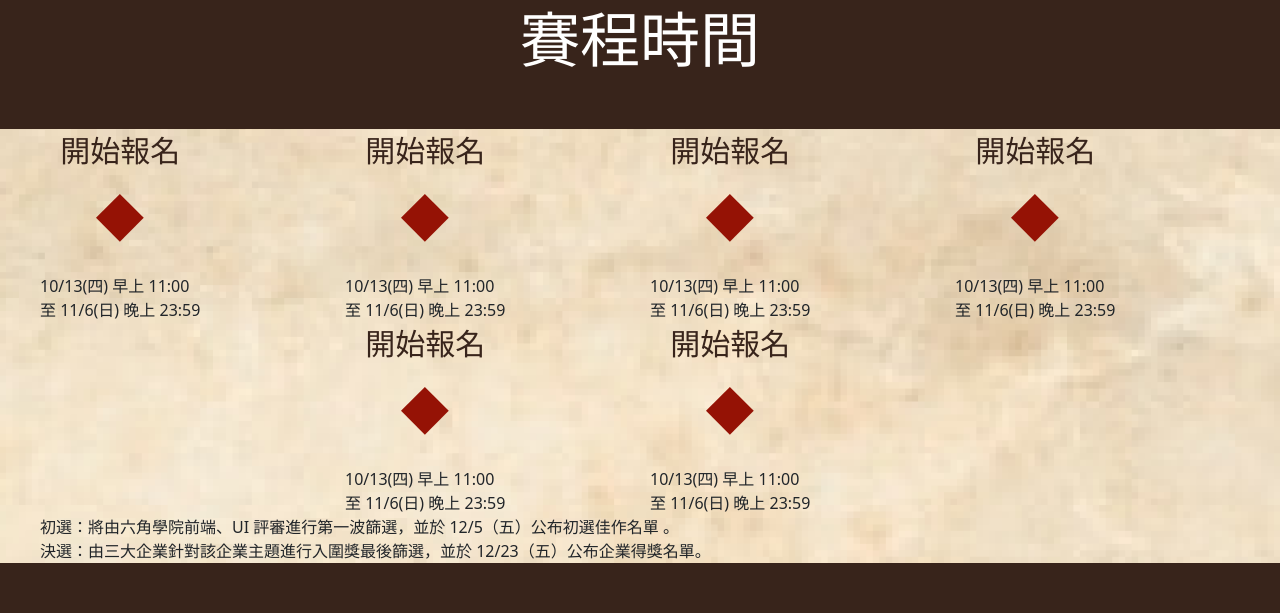
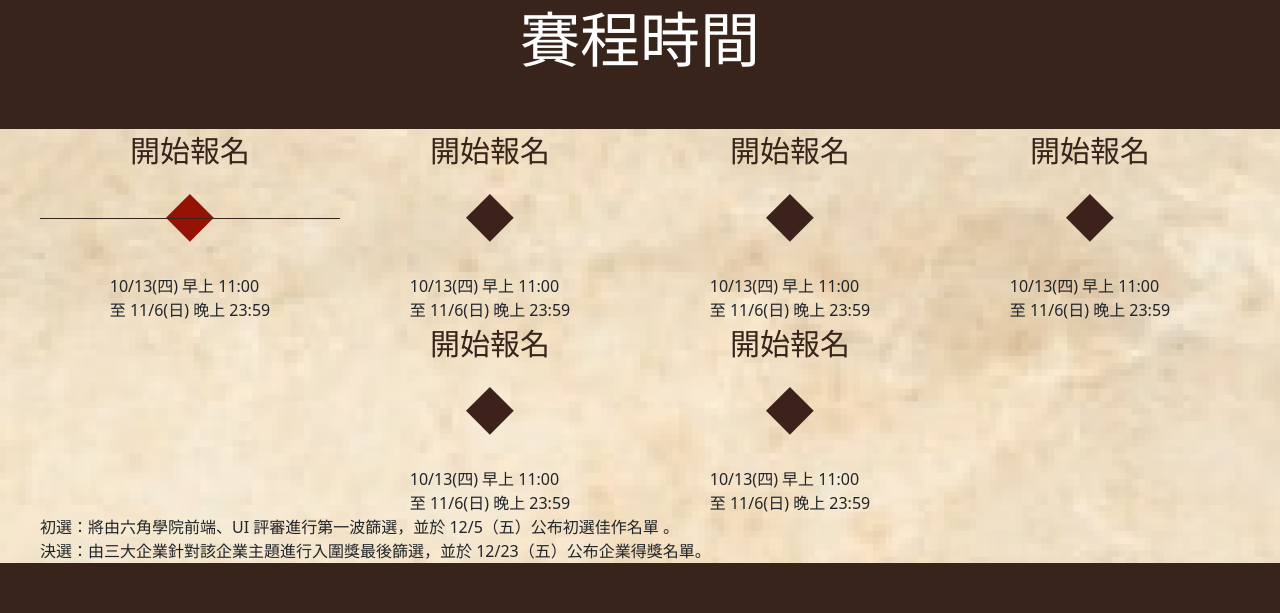
Before and after one commit to RuFrontEnd/f2e-4th-official-website, a React (Create React App) app: page / in a window 1280 px wide. Shown: the part 3120-3733 px from the top of the page. Built offline with nearby package versions, Linux system fonts and the light colour scheme; a web font is replaced by a local one.

Commit message:
修正 Schedule 元件邏輯

```diff
--- a/src/components/schedule/Schedule.js
+++ b/src/components/schedule/Schedule.js
@@ -7,10 +7,9 @@ import { ReactComponent as Diamond } from "assets/diamond.svg";
 import Button from "react-bootstrap/Button";
 
 function Schedule(props) {
-  const _width = props.width ? props.width : 48,
-    _height = props.height ? props.height : 48,
-    _leftBorderWith = props.leftBorderWith ? props.leftBorderWith : "0px",
-    _rightBorderWith = props.leftBorderWith ? props.leftBorderWith : "0px";
+  const length = props.length ? props.length : 48,
+    _leftBorderWith = props.leftBorderWith ? props.leftBorderWith : 0,
+    _rightBorderWith = props.rightBorderWith ? props.rightBorderWith : 0;
 
   return (
     <div
@@ -18,29 +17,29 @@ function Schedule(props) {
       className={`${styles.schedule} ${props.className} d-inline-flex flex-column align-items-center`}
     >
       <p className={`${styles.activity}`}>{props.activity}</p>
-      <div className={`${styles.mark} position-relative`}>
+      <div className={`${styles.mark} position-relative w-100 `}>
         <div
           style={{
-            width: _width,
-            height: _height,
+            width: `${length}px`,
+            height: `${length}px`,
           }}
           className={`${styles.placeholder}`}
         ></div>
 
         <Diamond
-          width={_width}
-          height={_height}
+          width={length}
+          height={length}
           className={`${styles.diamond} position-absolute ${
             props.red && styles.red
           }`}
         />
         <div
-          style={{ width: `${_leftBorderWith}` }}
+          style={{ width: `calc(${_leftBorderWith}% - 50%)` }}
           className={`${styles["left-border"]} position-absolute`}
         ></div>
 
         <div
-          style={{ width: `${_rightBorderWith}` }}
+          style={{ width: `calc(${_rightBorderWith}% - 50%)` }}
           className={`${styles["right-border"]} position-absolute`}
         ></div>
       </div>
--- a/src/components/schedule/schedule.module.css
+++ b/src/components/schedule/schedule.module.css
@@ -7,16 +7,17 @@
 }
 
 .placeholder {
-  width: 48px;
+  width: 100%;
   height: 48px;
 }
 
 .diamond {
-  left: 0;
+  left: 50%;
   top: 0;
+  transform: translateX(-50%);
 }
 
-.diamond.red > rect{
+.diamond.red > rect {
   fill: var(--bs-vice);
 }
 
@@ -29,8 +30,8 @@
 .left-border {
   border-top: 1px solid var(--bs-main);
   top: 50%;
-  right: 0;
-  transform: translate(-48px, -50%);
+  right: 50%;
+  /* transform: translate(-48px, -50%); */
   z-index: 1;
 }
 
@@ -38,7 +39,7 @@
   border-top: 1px solid var(--bs-main);
   width: 100px;
   top: 50%;
-  left: 0;
-  transform: translate(48px, -50%);
+  left: 50%;
+  /* transform: translate(48px, -50%); */
   z-index: 1;
 }
--- a/src/section/time/Time.js
+++ b/src/section/time/Time.js
@@ -9,91 +9,46 @@ import mouseBody from "assets/mouse-body.svg";
 import Title from "components/title/Title";
 import Schedule from "components/schedule/Schedule";
 
+// overflow-x-scroll
+
 function Time() {
   return (
     <>
       <section className={`${styles.topic}`}>
         <Title title="賽程時間" />
-
-        <Container className="d-lg-block d-none">
-          <Row>
-            <Col lg={3}>
-              <Schedule activity={"開始報名"} red>
+        <Container>
+          <div className={`${styles.schedules} d-flex justify-content-center`}>
+            <Schedule
+              activity={"開始報名"}
+              red
+              className={styles.schedule}
+              rightBorderWith={100}
+              leftBorderWith={100}
+            >
               10/13(四) 早上 11:00
               <br /> 至 11/6(日) 晚上 23:59
             </Schedule>
-            </Col>
-            <Col lg={3}>
-              <Schedule activity={"開始報名"} red>
+            <Schedule activity={"開始報名"} className={styles.schedule}>
               10/13(四) 早上 11:00
               <br /> 至 11/6(日) 晚上 23:59
             </Schedule>
-            </Col>
-            <Col lg={3}>
-              <Schedule activity={"開始報名"} red>
+            <Schedule activity={"開始報名"} className={styles.schedule}>
               10/13(四) 早上 11:00
               <br /> 至 11/6(日) 晚上 23:59
             </Schedule>
-            </Col>
-            <Col lg={3}>
-              <Schedule activity={"開始報名"} red>
+            <Schedule activity={"開始報名"} className={styles.schedule}>
               10/13(四) 早上 11:00
               <br /> 至 11/6(日) 晚上 23:59
             </Schedule>
-            </Col>
-            <Col lg={3}></Col>
-            <Col lg={3}>
-              <Schedule activity={"開始報名"} red>
+            <Schedule activity={"開始報名"} className={styles.schedule}>
               10/13(四) 早上 11:00
               <br /> 至 11/6(日) 晚上 23:59
             </Schedule>
-            </Col>
-            <Col lg={3}>
-              <Schedule activity={"開始報名"} red>
-                10/13(四) 早上 11:00
-                <br /> 至 11/6(日) 晚上 23:59
-              </Schedule>
-            </Col>
-            <Col lg={3}></Col>
-          </Row>
-        </Container>
-        <div
-          className={`${styles.schedules} overflow-x-scroll d-flex d-lg-none`}
-        >
-          <Schedule activity={"開始報名"} red className={styles.schedule}>
-            10/13(四) 早上 11:00
-            <br /> 至 11/6(日) 晚上 23:59
-          </Schedule>
-          <Schedule activity={"開始報名"} red className={styles.schedule}>
-            10/13(四) 早上 11:00
-            <br /> 至 11/6(日) 晚上 23:59
-          </Schedule>
-          <Schedule activity={"開始報名"} red className={styles.schedule}>
-            10/13(四) 早上 11:00
-            <br /> 至 11/6(日) 晚上 23:59
-          </Schedule>
-          <Schedule activity={"開始報名"} red className={styles.schedule}>
-            10/13(四) 早上 11:00
-            <br /> 至 11/6(日) 晚上 23:59
-          </Schedule>
-          <Schedule activity={"開始報名"} red className={styles.schedule}>
-            10/13(四) 早上 11:00
-            <br /> 至 11/6(日) 晚上 23:59
-          </Schedule>
-          <Schedule activity={"開始報名"} red className={styles.schedule}>
-            10/13(四) 早上 11:00
-            <br /> 至 11/6(日) 晚上 23:59
-          </Schedule>
-          <Schedule activity={"開始報名"} red className={styles.schedule}>
-            10/13(四) 早上 11:00
-            <br /> 至 11/6(日) 晚上 23:59
-          </Schedule>
-          <Schedule activity={"開始報名"} red className={styles.schedule}>
+            <Schedule activity={"開始報名"} className={styles.schedule}>
               10/13(四) 早上 11:00
               <br /> 至 11/6(日) 晚上 23:59
             </Schedule>
           </div>
-        <Container>
           初選：將由六角學院前端、UI 評審進行第一波篩選，並於
           12/5（五）公布初選佳作名單 。
           <br />
--- a/src/section/time/time.module.css
+++ b/src/section/time/time.module.css
@@ -2,5 +2,9 @@
 }
 
 .schedules {
-  flex: 0 0 500px;
+  flex-wrap: wrap;
 }
+
+.schedule {
+  flex: 0 0 300px;
+}
```
Lines whose indentation alone changed are shown as unchanged.
